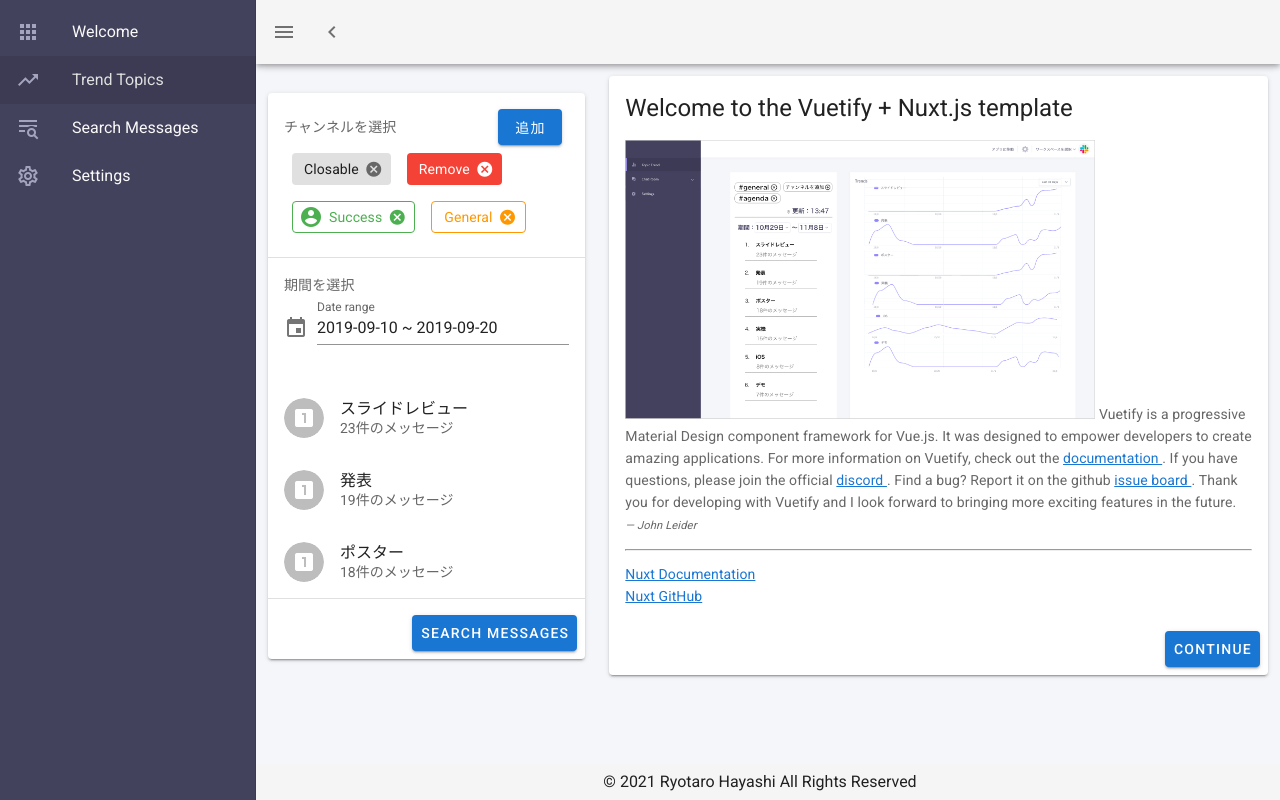
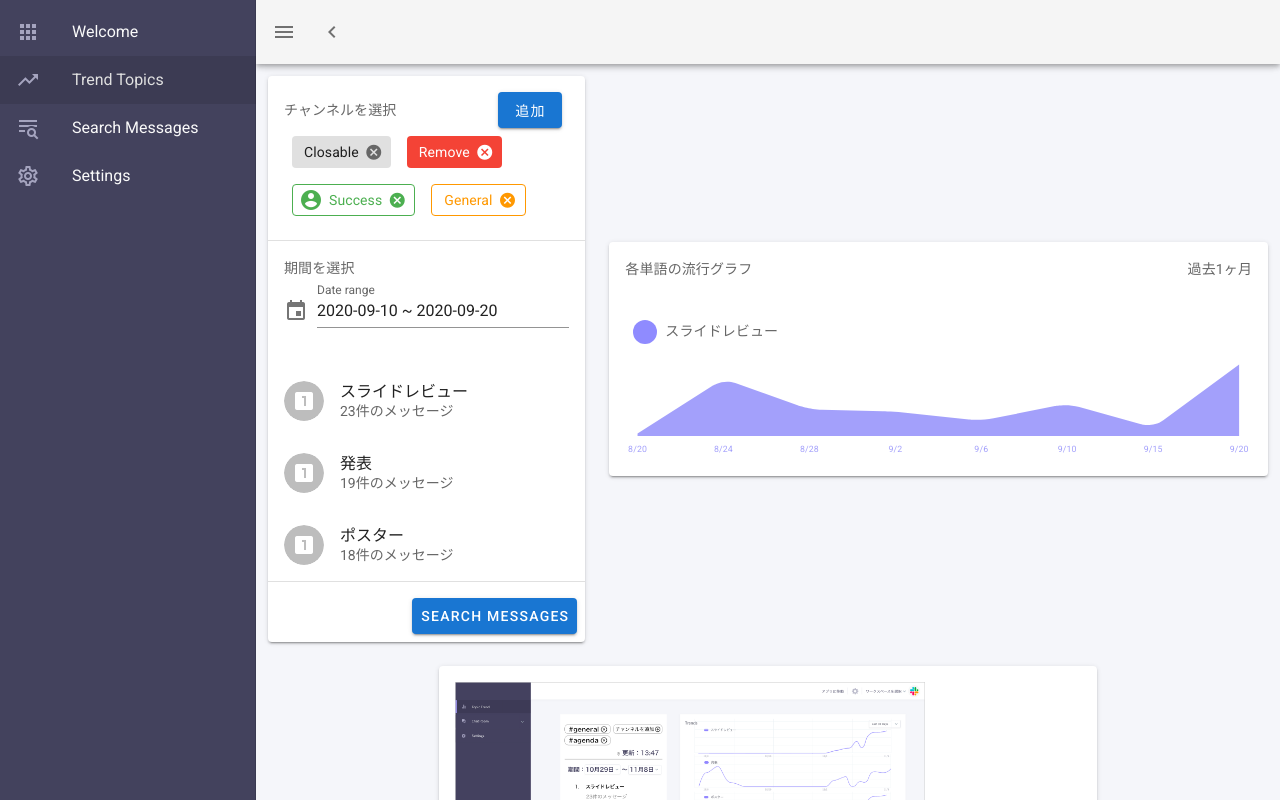
Before and after one commit to Ryotaro-Hayashi/slack-visualization, a Nuxt app in the folder project/: page / in a window 1280 px wide. Shown: the top 800 px of the page. Built offline with nearby package versions, Linux system fonts and the light colour scheme.

Commit message:
[add] グラフを追加

```diff
--- a/project/src/pages/index.vue
+++ b/project/src/pages/index.vue
@@ -193,80 +193,46 @@
     <v-col cols="12" sm="8" md="8" align="start">
       <!-- カード領域 -->
       <v-card>
-        <!-- カードタイトル -->
-        <v-card-title class="headline">
-          Welcome to the Vuetify + Nuxt.js template
-        </v-card-title>
 
-        <!-- カードテキスト -->
+        <v-card-text>
+          <v-row>
+            <v-col cols="6" sm="6" md="6">
+              各単語の流行グラフ
+            </v-col>
+            <v-col cols="6" sm="6" md="6" align="end">
+              過去1ヶ月
+            </v-col>
+          </v-row>
+        </v-card-text>
+
+        <v-card-text>
+          <v-chip class="ma-2" color="graph-dot" text-color="white" small></v-chip>スライドレビュー
+
+          <!-- 流行グラフ -->
+          <v-sparkline
+            :labels="labels"
+            :value="value"
+            color="graph"
+            line-width="1"
+            padding="10"
+            :smooth="10"
+            fill
+            width="500"
+          ></v-sparkline>
+
+        </v-card-text>
+
+      </v-card>
+    </v-col>
+
+    <v-col cols="12" sm="8" md="8" align="start">
+      <!-- カード領域 -->
+      <v-card>
+
         <v-card-text>
           <img width="75%" height="75%" src="@/assets/index.png">
-          <p>
-            Vuetify is a progressive Material Design component framework for
-            Vue.js. It was designed to empower developers to create amazing
-            applications.
-          </p>
-          <p>
-            For more information on Vuetify, check out the
-            <a
-              href="https://vuetifyjs.com"
-              target="_blank"
-              rel="noopener noreferrer"
-            >
-              documentation </a
-            >.
-          </p>
-          <p>
-            If you have questions, please join the official
-            <a
-              href="https://chat.vuetifyjs.com/"
-              target="_blank"
-              rel="noopener noreferrer"
-              title="chat"
-            >
-              discord </a
-            >.
-          </p>
-          <p>
-            Find a bug? Report it on the github
-            <a
-              href="https://github.com/vuetifyjs/vuetify/issues"
-              target="_blank"
-              rel="noopener noreferrer"
-              title="contribute"
-            >
-              issue board </a
-            >.
-          </p>
-          <p>
-            Thank you for developing with Vuetify and I look forward to bringing
-            more exciting features in the future.
-          </p>
-          <div class="text-xs-right">
-            <em><small>&mdash; John Leider</small></em>
-          </div>
-          <hr class="my-3" />
-          <a
-            href="https://nuxtjs.org/"
-            target="_blank"
-            rel="noopener noreferrer"
-          >
-            Nuxt Documentation
-          </a>
-          <br />
-          <a
-            href="https://github.com/nuxt/nuxt.js"
-            target="_blank"
-            rel="noopener noreferrer"
-          >
-            Nuxt GitHub
-          </a>
         </v-card-text>
-        <!-- v-btnやv-menuなどのカードのactionsを配置するためのコンテナ -->
-        <v-card-actions>
-          <v-spacer />
-          <v-btn color="primary" nuxt to="/inspire"> Continue </v-btn>
-        </v-card-actions>
+
       </v-card>
     </v-col>
   </v-row>
@@ -318,7 +284,27 @@
         title: 'ポスター',
       },
     ],
-    dates: ['2019-09-10', '2019-09-20'],
+    dates: ['2020-09-10', '2020-09-20'],
+    labels: [
+      '8/20',
+      '8/24',
+      '8/28',
+      '9/2',
+      '9/6',
+      '9/10',
+      '9/15',
+      '9/20',
+    ],
+    value: [
+      200,
+      675,
+      410,
+      390,
+      310,
+      460,
+      250,
+      800,
+    ],
   }),
   computed: {
     dateRangeText () {
```
